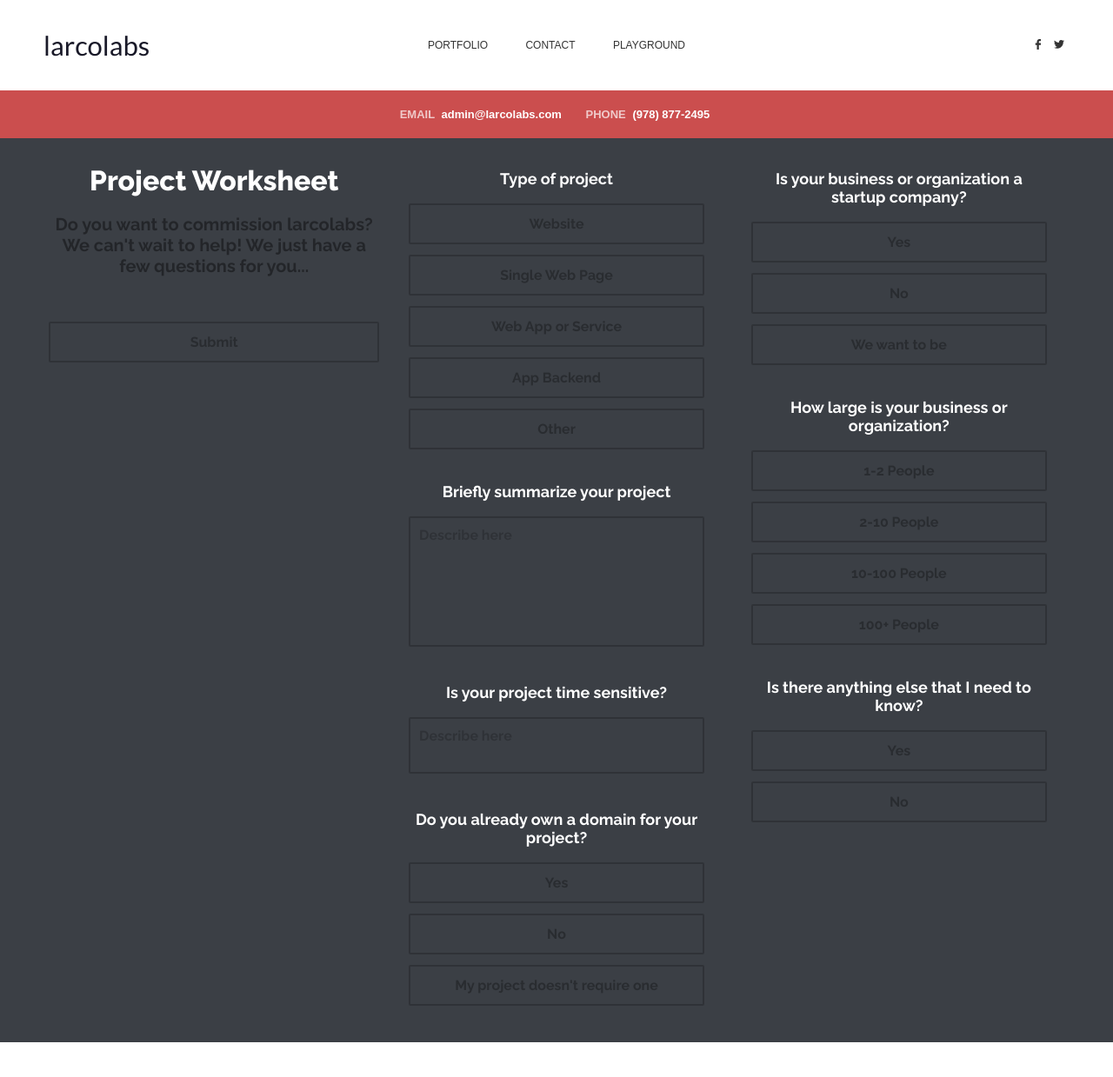
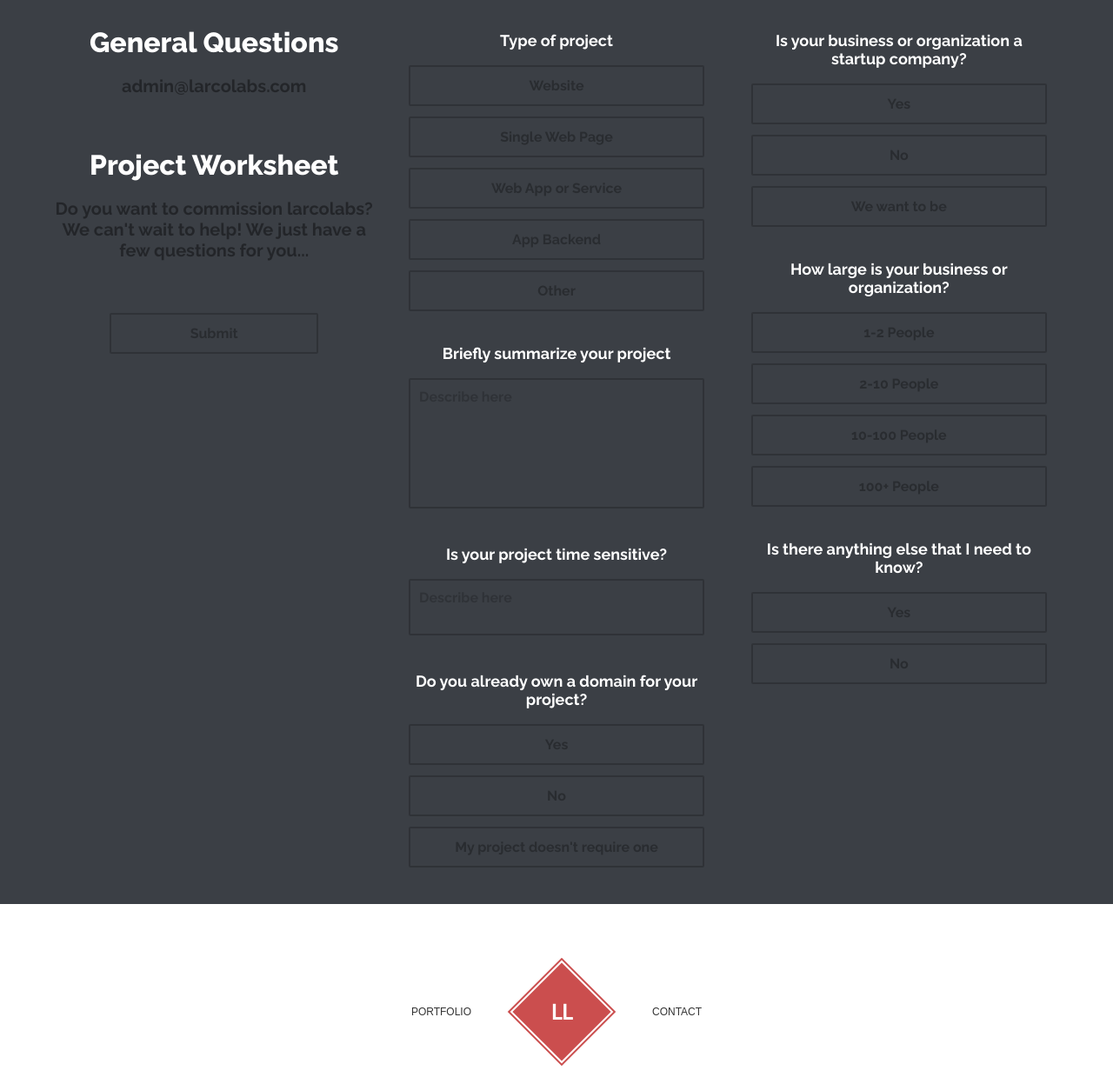
Before and after one commit to HunterLarco/Larco-Labs, a Python web app: template templates/contact.html in a window 1280 px wide. Shown: the top 1239 px of the page at 87% size. Run offline with Jinja, Linux system fonts and the light colour scheme; the template is opened without the code that fills it, so the values that code supplies are empty.

Commit message:
Full Screen

```diff
--- a/templates/contact.html
+++ b/templates/contact.html
@@ -1,35 +1,5 @@
 <!DOCTYPE html>
 <style>
-
-.quicklinks{
-	background:rgb(203,78,78);
-	padding:20px;
-
-	font-size:13px;
-	text-align:center;
-	font-weight:700;
-
-	cursor:default;
-}
-.quicklinks .link{
-	margin:0px 10px;
-
-	display:inline-block;
-
-	color:rgba(255,255,255,0.7);
-}
-.quicklinks .link a,
-.quicklinks .link label{
-	color:rgb(255,255,255);
-
-	padding:0px 4px;
-}
-.quicklinks .link a{
-	cursor:pointer;
-}
-.quicklinks .link a:hover{
-	text-decoration:underline;
-}
 
 .form{
 	background:rgb(59,63,69);
@@ -67,6 +37,9 @@
 
 	font-weight:800;
 	font-size:32px;
+}
+.form .title p{
+	padding-bottom:40px;
 }
 
 .form .input:first-child{
@@ -172,7 +145,7 @@
 	color:rgba(0,0,0,0.3);
 
 	padding:12px;
-	margin:52px 0px 12px 0px;
+	margin:12px 70px;
 
 	cursor:pointer;
 
@@ -223,16 +196,11 @@
 <body>
 
 
-{% include "global/header.html" %}
-
-<div class='quicklinks'>
-	<div class='link'>EMAIL <a target='blank' href='mailto:admin@larcolabs.com'>admin@larcolabs.com</a></div>
-	<div class='link'>PHONE <label>(978) 877-2495</label></div>
-</div>
-
 <div class='form'>
 	<div class='col'>
 		<div class='title'>
+			<h1>General Questions</h1>
+			<a href='mailto:admin@larcolabs.com'><p>admin@larcolabs.com</p></a>
 			<h1>Project Worksheet</h1>
 			<p>Do you want to commission larcolabs? We can't wait to help! We just have a few questions for you...</p>
 		</div>
```
